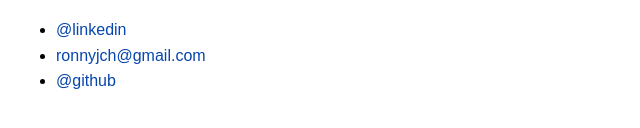
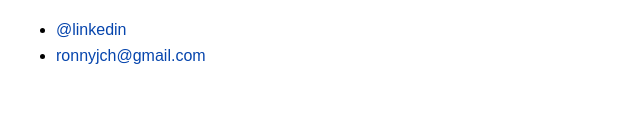
Before and after one commit to ronnyjch/ronnyjch.github.io, a plain HTML site: page index.html in a window 1280 px wide. Shown: the part 560-688 px from the top of the page, 208-848 px from the left. Drawn offline with Linux system fonts and the light colour scheme.

Commit message:
Update index.html

```diff
--- a/index.html
+++ b/index.html
@@ -25,7 +25,6 @@
   <ul>
     <li><a href="https://www.linkedin.com/in/ronnyjch/" rel="me">@linkedin</a></li>
     <li><a href="mailto:ronnyjch@gmail.com.com">ronnyjch@gmail.com</a></li>
-    <li><a href="https://github.com/ronnyjch" rel="me">@github</a></li>
   </ul>
 </body>
 </html>
```
